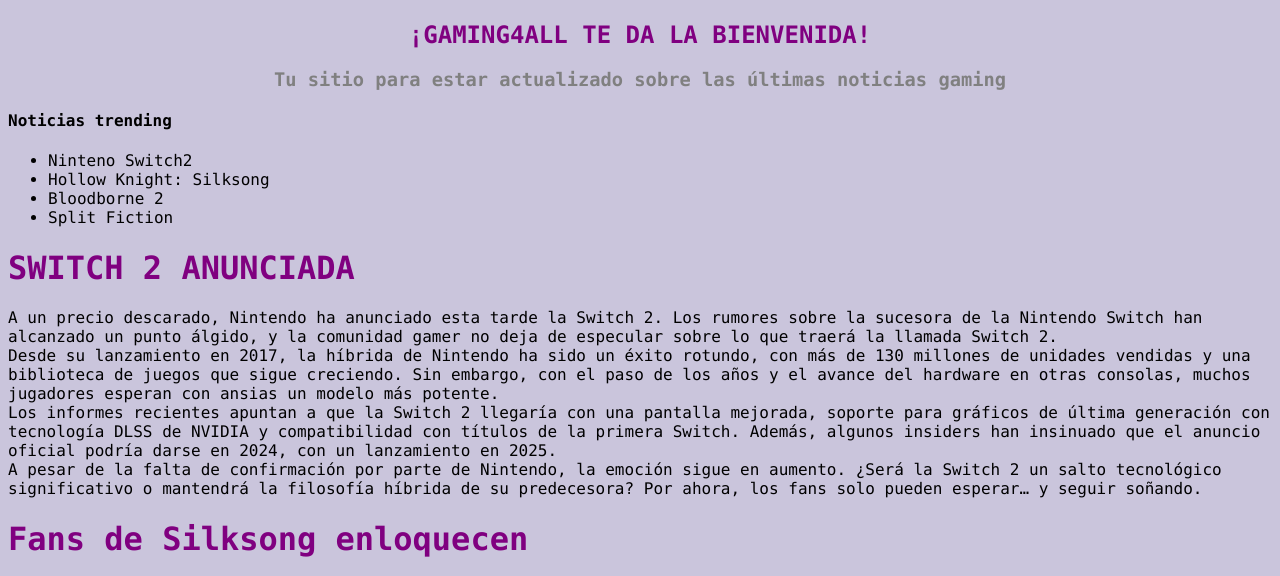
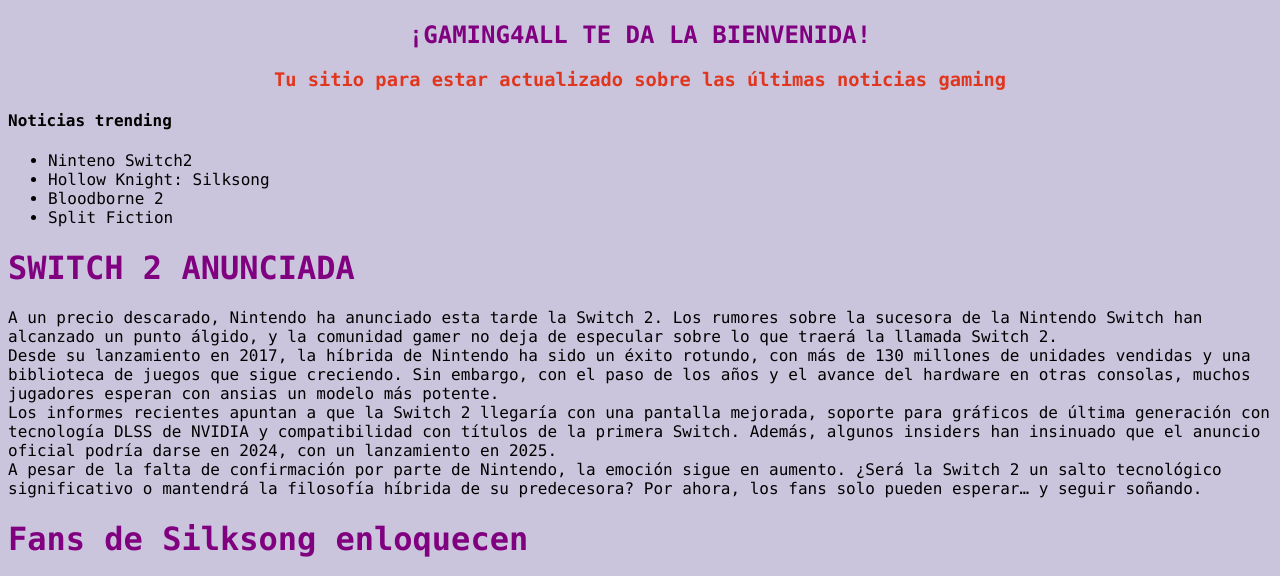
Before and after one commit to Sergioeb93/web, a plain HTML site: page index.html in a window 1280 px wide. Shown: the part 211-787 px from the top of the page. Drawn offline with Linux system fonts and the light colour scheme.

Commit message:
Update index.html

```diff
--- a/index.html
+++ b/index.html
@@ -12,7 +12,7 @@
         body { font-family: "Lucida Console", "Courier New", monospace; font-size: 16px; background-color: #cac5dc; }
         h1 { color: purple; }
         h2 { color: purple; }
-        h3 { color: grey; }
+        h3 { color: #e1361e; }
  </style>
 <header>
         <img src="images/gengar-fav-icon.png" alt="logo" width="200" height="200">
```
